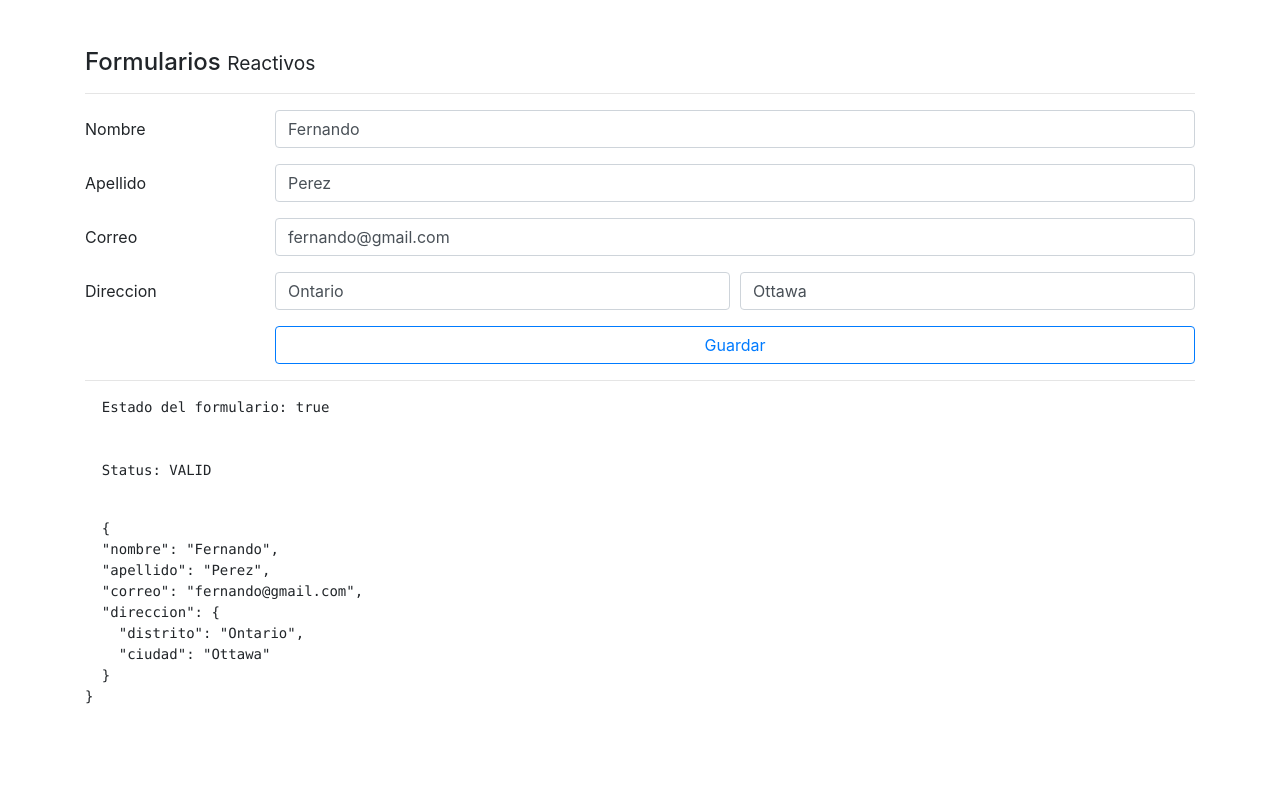
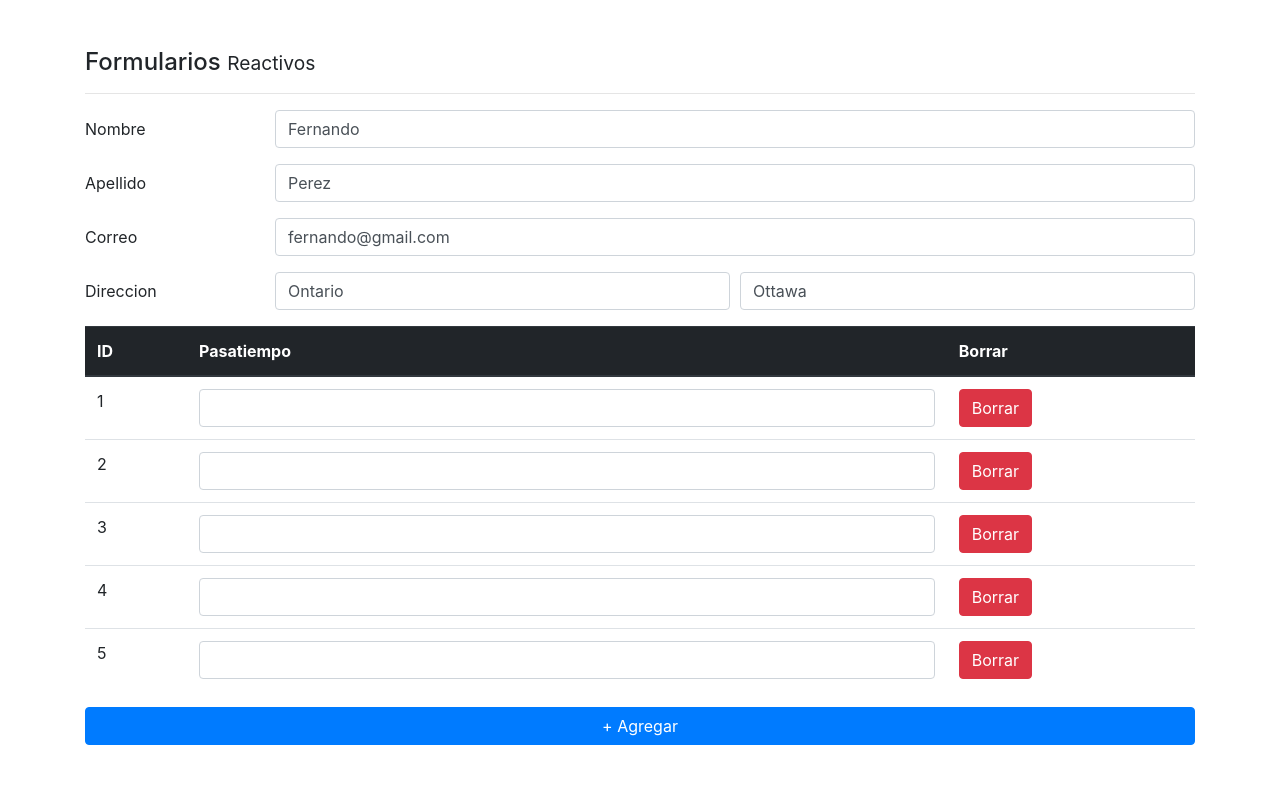
Before and after one commit to Aaron362/leccion-11-Conde-Garcia, an Angular app: page /reactivo in a window 1280 px wide. Shown: the top 791 px of the page. Built offline with nearby package versions, Linux system fonts and the light colour scheme.

Commit message:
Decimo Octavo

```diff
--- a/src/app/pages/reactive/reactive.component.html
+++ b/src/app/pages/reactive/reactive.component.html
@@ -79,6 +79,41 @@
     </div>
   </div>
 
+  <div class="row" >
+    <div class="col">
+
+      <table class="table">
+        <thead class="thead-dark">
+          <tr>
+            <th>ID</th>
+            <th>Pasatiempo</th>
+            <th>Borrar</th>
+          </tr>
+        </thead>
+        <tbody formArrayName="pasatiempos">
+          <tr *ngFor="let control of pasatiempos.controls; let i = index">
+            <td> {{ i + 1}} </td>
+            <td>
+              <input class="form-control"
+                     type="text"
+                     [formControlName]="i">
+            </td>
+            <td>
+              <button class="btn btn-danger">
+                Borrar
+              </button>
+            </td>
+          </tr>
+        </tbody>
+      </table>
+
+      <button class="btn btn-primary mt-3 mb-5 btn-block"
+              type="button">
+        + Agregar
+      </button>
+
+    </div>
+  </div>
 
 
   <div class="form-group row">
--- a/src/app/pages/reactive/reactive.component.ts
+++ b/src/app/pages/reactive/reactive.component.ts
@@ -1,5 +1,5 @@
 import { Component, OnInit } from '@angular/core';
-import { FormBuilder, FormGroup, Validators } from '@angular/forms';
+import { FormArray, FormBuilder, FormGroup, Validators } from '@angular/forms';
 
 @Component({
   selector: 'app-reactive',
@@ -19,6 +19,10 @@
   }
 
   ngOnInit(): void {
+  }
+
+  get pasatiempos() {
+    return this.forma.get('pasatiempos') as FormArray;
   }
 
   get nombreNoValido() {
@@ -50,7 +54,10 @@
       direccion: this.fb.group({
         distrito: ['', Validators.required],
         ciudad  : ['', Validators.required],
-      })
+      }),
+      pasatiempos: this.fb.array([
+        [],[],[],[],[]
+      ])
 
     });
 
```
